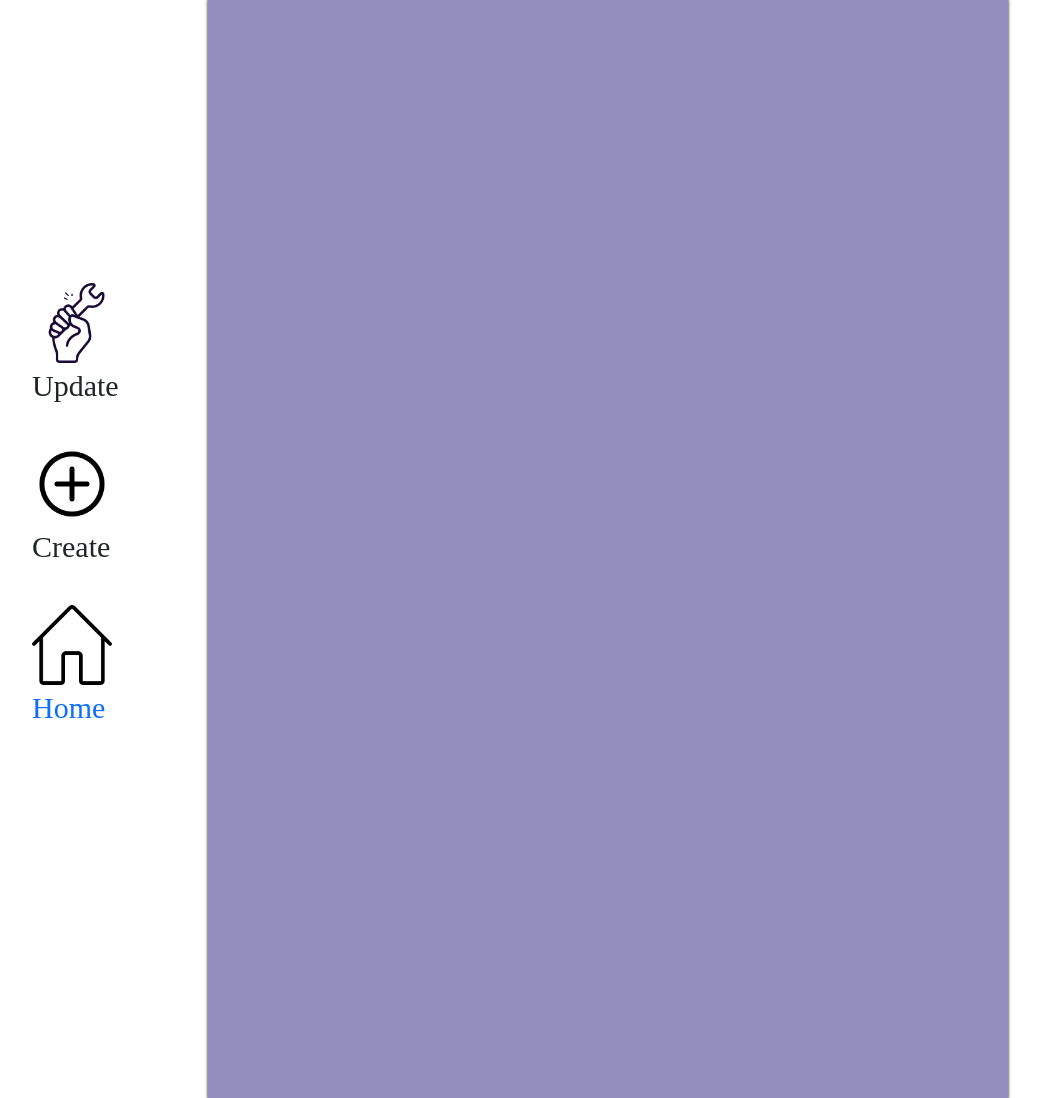
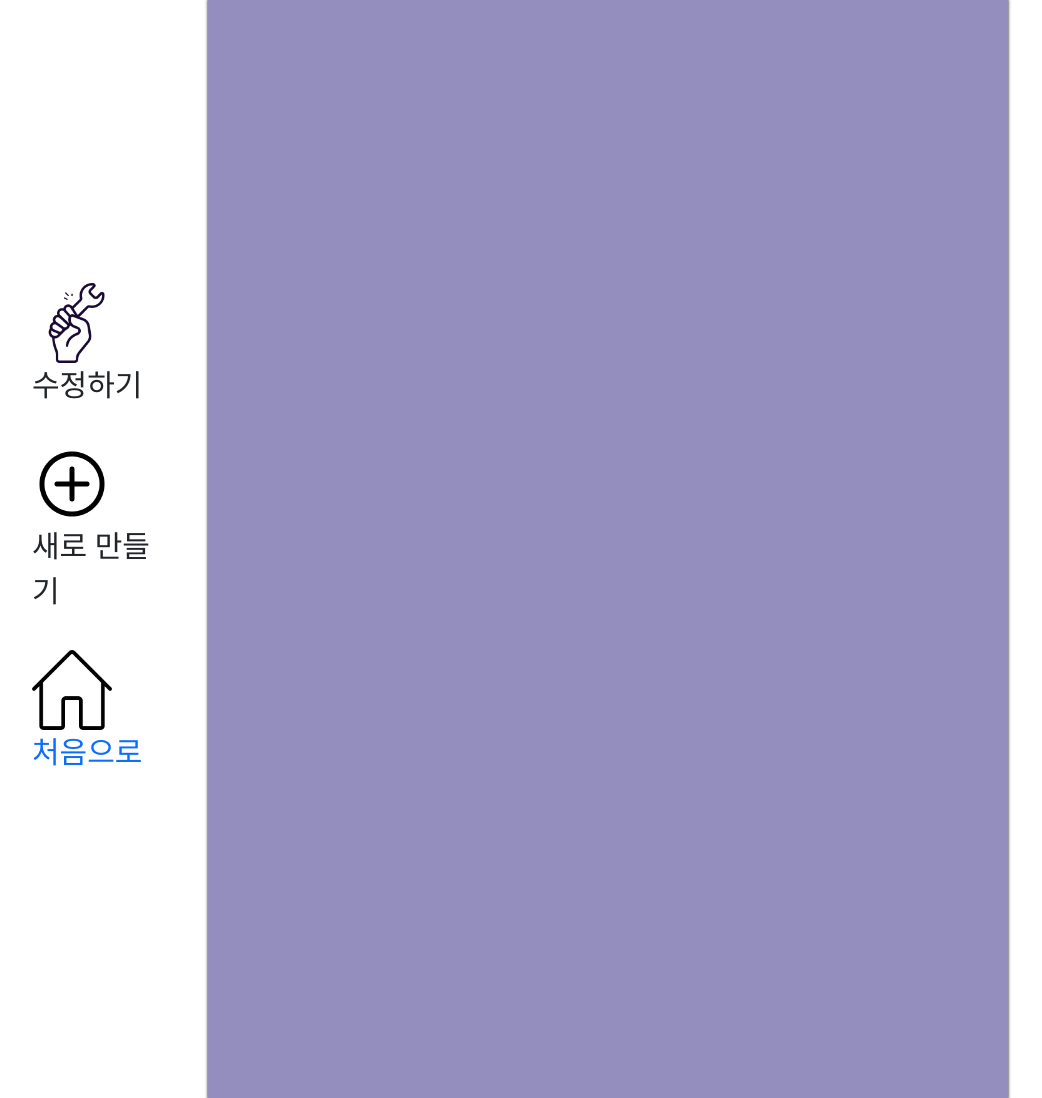
Before and after one commit to gihohoho/mini_project, a Flask app: a page that uses templates/index_이솔.html in a window 1280 px wide. Shown: the part 101-1199 px from the top of the page, without its empty margins (32-1074 px from the left). Run offline with Flask 3, Linux system fonts and the light colour scheme; data that the repository does not hold is empty.

Commit message:
한글로수정

```diff
--- a/templates/index_이솔.html
+++ b/templates/index_이솔.html
@@ -183,8 +183,8 @@
                     <label>부가 설명</label>
                 </div>
                 <div class="btnbox">
-                    <button onclick="close_box()" type="button" class="btn btn-outline-dark">CANCEL</button>
-                    <button onclick="save_detail()" type="button" class="btn btn-dark"> ADD </button>
+                    <button onclick="close_box()" type="button" class="btn btn-outline-dark"> 닫기 </button>
+                    <button onclick="save_detail()" type="button" class="btn btn-dark"> 추가 </button>
                 </div>
             </div>
 
@@ -195,13 +195,13 @@
             <div class="shortcut-links">
                 <!-- update 버튼 추가 -->
                 <a data-bs-toggle="modal" data-bs-target="#staticBackdrop"><img src="../static/images/update.png">
-                    <p>Update</p>
+                    <p>수정하기</p>
                 </a>
                 <a onclick="open_box()"><img src="../static/images/create.png">
-                    <p>Create</p>
+                    <p>새로 만들기</p>
                 </a>
                 <a href="/"><img src="../static/images/Home.png">
-                    <p>Home</p>
+                    <p>처음으로</p>
                 </a>
             </div>
         </div>
```
Also changed, not shown: templates/index_김정규.html (+5 -5 lines), templates/index_이기호.html (+5 -5 lines).
